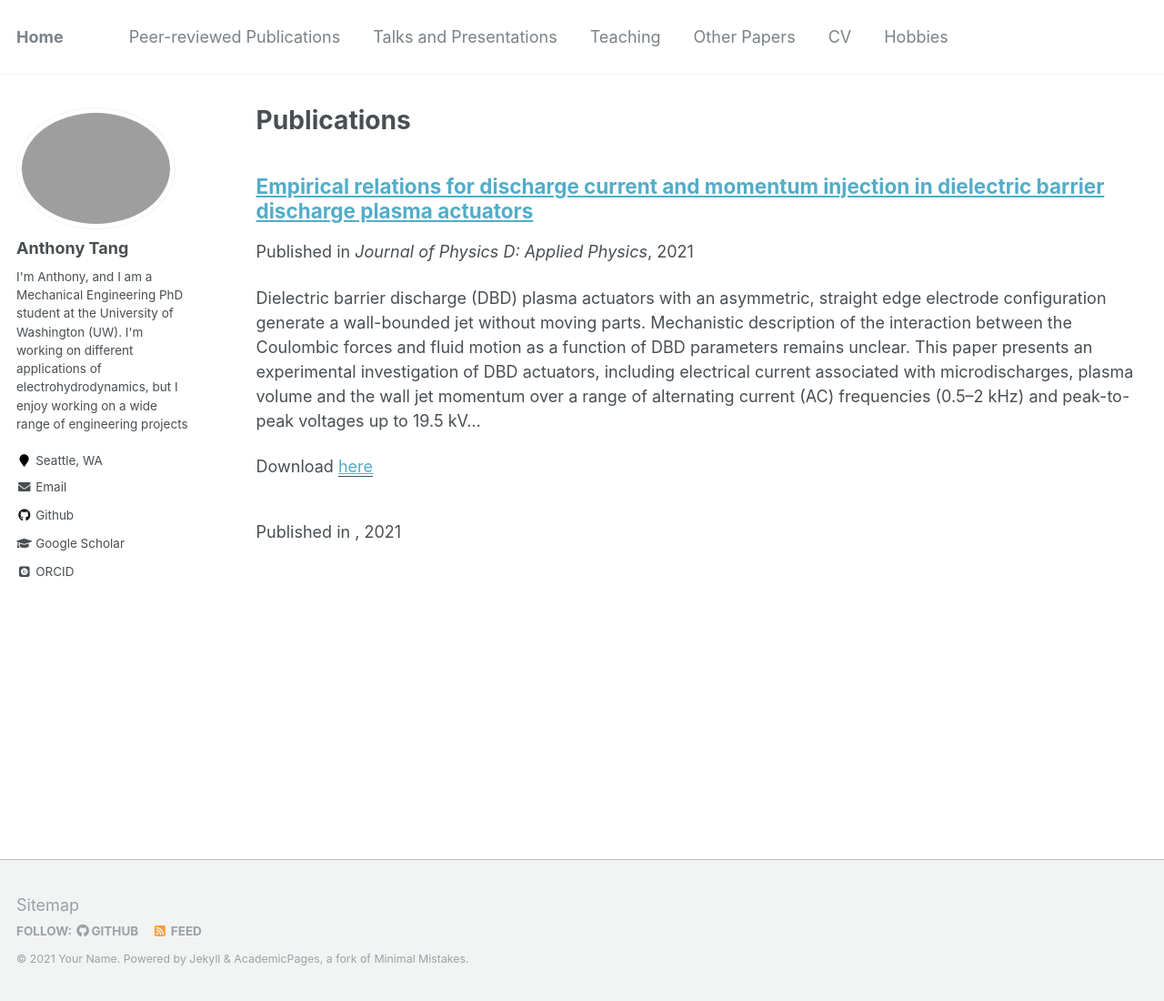
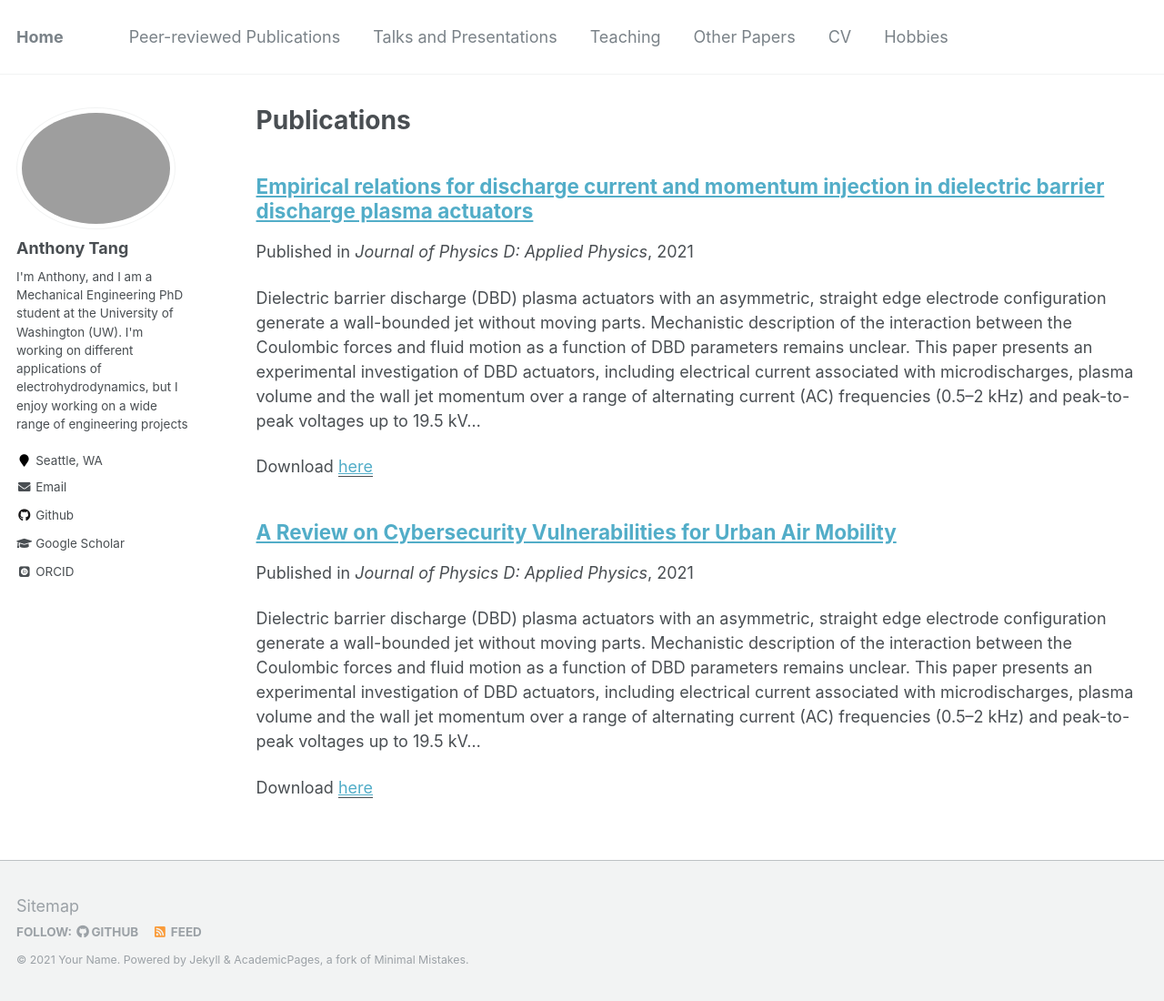
Before and after one commit to antang808/academic, a Jekyll site: the page built from _pages/publications.md, in a window 1280 px wide and 1100 px high. Shown: the whole window at 91% size. Built offline with Jekyll 4.4.1, drawn with Linux system fonts in a browser that asks for light colours; some web fonts are replaced.

Commit message:
Update 2021-1-4-UAM-cybersecurity.md

```diff
--- a/_publications/2021-1-4-UAM-cybersecurity.md
+++ b/_publications/2021-1-4-UAM-cybersecurity.md
@@ -2,9 +2,9 @@
 title: "A Review on Cybersecurity Vulnerabilities for Urban Air Mobility"
 collection: publications
 
-permalink: /publication/2021-1-4-UAM-cybersecurity
+permalink: /publication/2021-3-31-DBD-empirical-relations
 
-excerpt: 'Recent developments of high-powered unmanned aerial vehicles (UAVs) have allowed for urban air mobility (UAM) to become a reality. While these flying cars' propulsive technology has almost become economically viable, the infrastructure to allow these vehicles to operate in an urban environment is still lacking. With numerous known vulnerabilities in UAVs and commercial aircraft, manufacturers have not addressed cybersecurity in the scope of urban air mobility. This paper presents a review of several known cybersecurity vulnerabilities and previous attacks associated with UAVs and aircraft's core communication systems...'
+excerpt: 'Dielectric barrier discharge (DBD) plasma actuators with an asymmetric, straight edge electrode configuration generate a wall-bounded jet without moving parts. Mechanistic description of the interaction between the Coulombic forces and fluid motion as a function of DBD parameters remains unclear. This paper presents an experimental investigation of DBD actuators, including electrical current associated with microdischarges, plasma volume and the wall jet momentum over a range of alternating current (AC) frequencies (0.5–2 kHz) and peak-to-peak voltages up to 19.5 kV...'
 
 date: 2021-3-31
 
```
